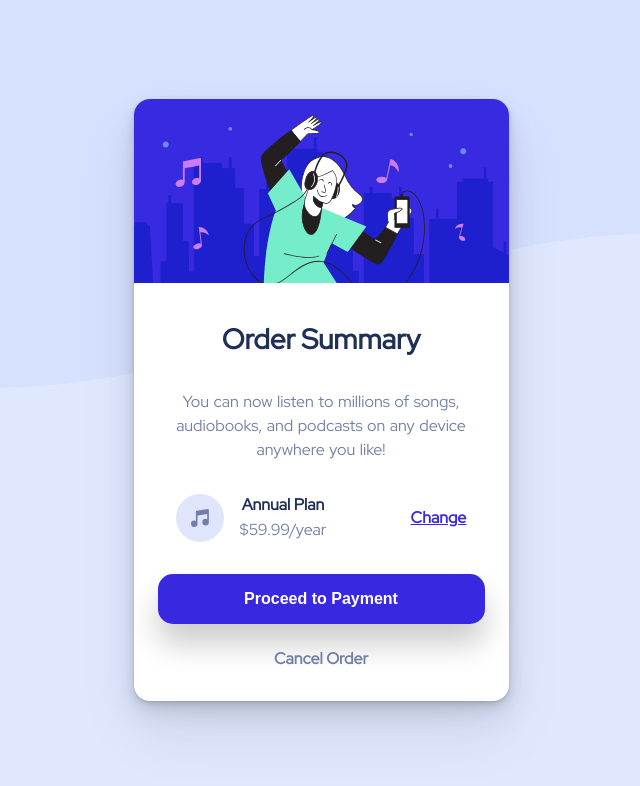
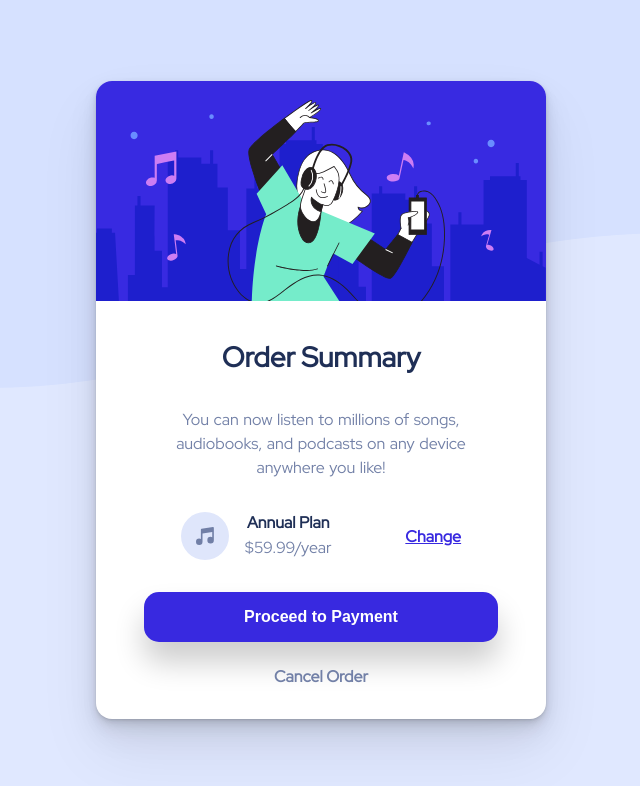
Before and after one commit to 4rdiman/order-summary_Frontend-Mentor, a plain HTML site: page index.html in a window 1280 px wide. Shown: the whole page, without its empty margins (319-959 px from the left). Drawn offline with Linux system fonts and the light colour scheme.

Commit message:
final done

```diff
--- a/css/style.css
+++ b/css/style.css
@@ -141,6 +141,18 @@ button:active{
         background-repeat: no-repeat;
     }
     main{
-        width: 375px;
+        width: 450px;
+    }
+
+    .description{
+        padding: 0 5rem;
+    }
+
+    .subscribe{
+        padding: 0 3rem;
+    }
+
+    .button{
+        margin: 0 3rem;
     }
 }
```
